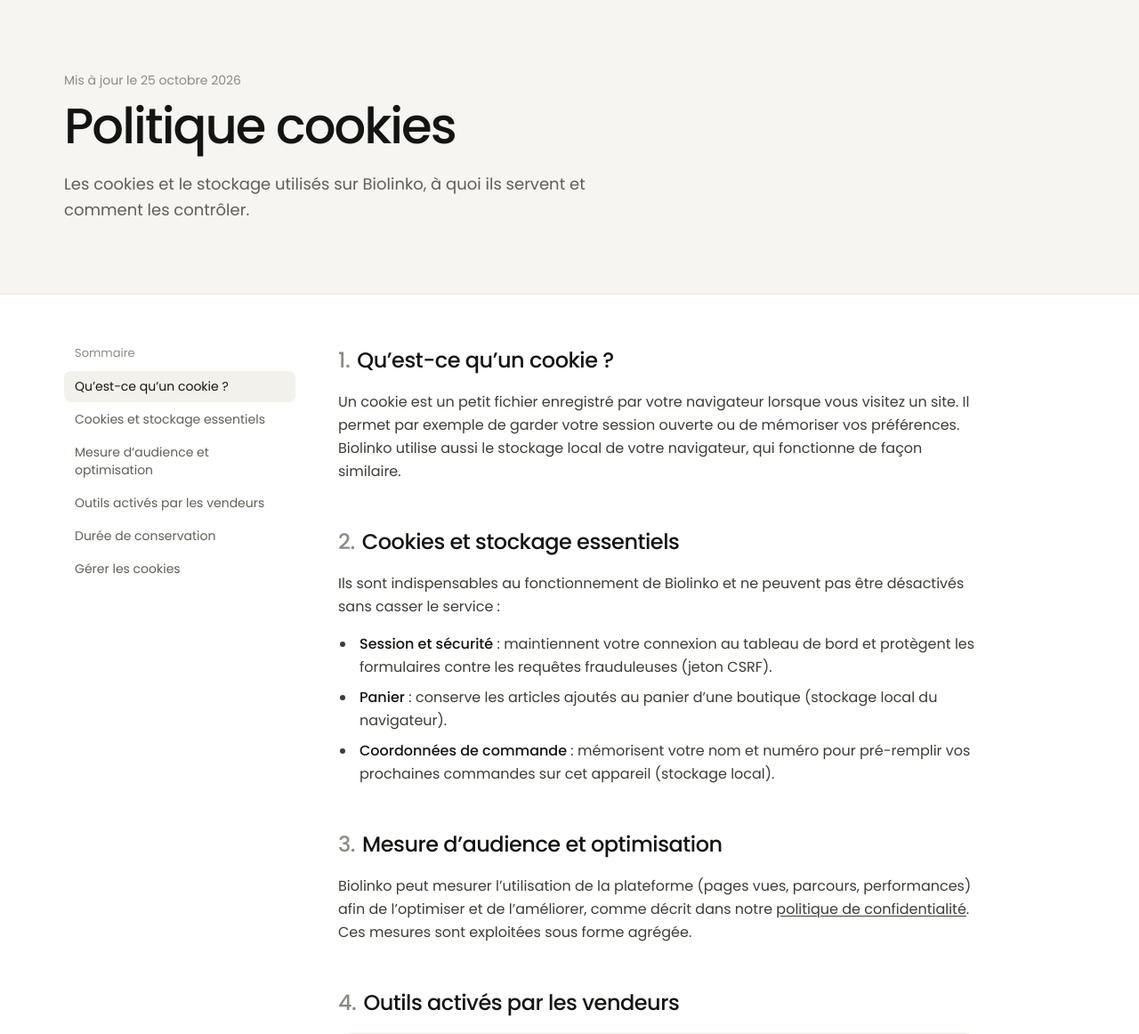
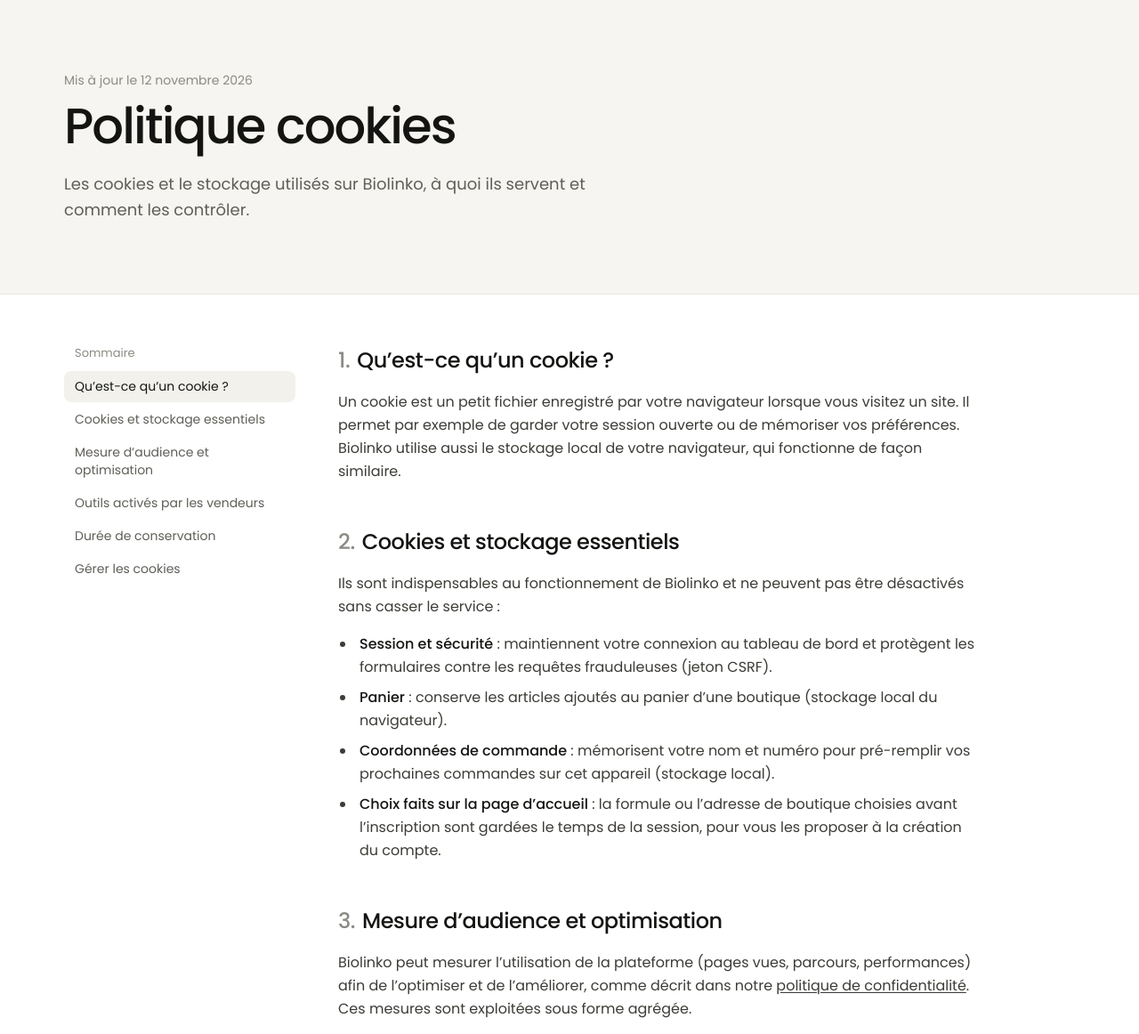
Before and after one commit to Franck-Dimitri/biolinko, a Laravel app: page /politique-des-cookies in a window 1280 px wide. Shown: the part 65-1227 px from the top of the page at 89% size. Run offline with Laravel 12, Linux system fonts and the light colour scheme; style sheets or scripts are compiled from the project's sources; some libraries are stand-ins or nearby versions.

Commit message:
docs(legal): CGU, confidentialité et cookies à jour des fonctionnalités actuelles

```diff
--- a/resources/js/Pages/Legal/Cookies.jsx
+++ b/resources/js/Pages/Legal/Cookies.jsx
@@ -19,6 +19,7 @@ const sections = [
                     <li><strong>Session et sécurité</strong> : maintiennent votre connexion au tableau de bord et protègent les formulaires contre les requêtes frauduleuses (jeton CSRF).</li>
                     <li><strong>Panier</strong> : conserve les articles ajoutés au panier d’une boutique (stockage local du navigateur).</li>
                     <li><strong>Coordonnées de commande</strong> : mémorisent votre nom et numéro pour pré-remplir vos prochaines commandes sur cet appareil (stockage local).</li>
+                    <li><strong>Choix faits sur la page d’accueil</strong> : la formule ou l’adresse de boutique choisies avant l’inscription sont gardées le temps de la session, pour vous les proposer à la création du compte.</li>
                 </ul>
             </>
         ),
@@ -68,7 +69,7 @@ export default function Cookies() {
         <LegalLayout
             title="Politique cookies"
             intro="Les cookies et le stockage utilisés sur Biolinko, à quoi ils servent et comment les contrôler."
-            updatedAt="25 octobre 2026"
+            updatedAt="12 novembre 2026"
             sections={sections}
         />
     );
--- a/resources/js/Pages/Legal/Privacy.jsx
+++ b/resources/js/Pages/Legal/Privacy.jsx
@@ -11,15 +11,18 @@ const sections = [
                 <p>Biolinko collecte les informations nécessaires au fonctionnement de la plateforme : création de boutique, vente en ligne, encaissement et suivi des commandes.</p>
                 <p><strong>Vendeurs :</strong></p>
                 <ul>
-                    <li>nom, adresse e-mail, mot de passe (stocké sous forme chiffrée) et numéro WhatsApp ;</li>
+                    <li>nom, adresse e-mail (confirmée par un code), mot de passe (stocké sous forme hachée) et numéro WhatsApp ;</li>
                     <li>informations de la boutique : nom, logo, description, ville, produits, prix et stocks ;</li>
                     <li>numéro Mobile Money utilisé pour les retraits et les abonnements ;</li>
-                    <li>historique des ventes, factures, abonnements et retraits.</li>
+                    <li>historique des ventes, factures, remboursements, abonnements et retraits ;</li>
+                    <li>identifiants publicitaires que le vendeur choisit d’ajouter à sa boutique (pixels Meta, TikTok, Google).</li>
                 </ul>
                 <p><strong>Acheteurs :</strong></p>
                 <ul>
-                    <li>nom, numéro de téléphone Mobile Money, ville, adresse de livraison et, si vous le fournissez, e-mail ;</li>
-                    <li>commandes passées, montants et références de paiement.</li>
+                    <li>nom, numéro de téléphone Mobile Money, <strong>numéro WhatsApp</strong>, ville, adresse de livraison et, si vous le fournissez, e-mail ;</li>
+                    <li>commandes passées (y compris celles qui n’ont pas été payées), montants, références de paiement et éventuels remboursements ;</li>
+                    <li>avis laissés sur une boutique ou un produit (nom affiché, note, commentaire) ;</li>
+                    <li>signalements de problème et échanges avec le vendeur à ce sujet.</li>
                 </ul>
                 <p><strong>Données d’utilisation :</strong> pages consultées, actions effectuées sur la plateforme (ajout au panier, commandes, vues des liens de paiement), type d’appareil et de navigateur, adresse IP, journaux techniques et temps de chargement.</p>
             </>
@@ -33,7 +36,8 @@ const sections = [
                 <ul>
                     <li><strong>Fournir le service :</strong> afficher les boutiques, enregistrer les commandes, générer factures et reçus, permettre au vendeur de livrer.</li>
                     <li><strong>Traiter les paiements :</strong> transmettre la demande de paiement Mobile Money à notre prestataire de paiement et à l’opérateur, créditer le solde du vendeur, exécuter ses retraits.</li>
-                    <li><strong>Communiquer :</strong> envoyer les confirmations de commande, reçus et notifications par e-mail ou WhatsApp, et répondre aux demandes d’assistance.</li>
+                    <li><strong>Communiquer :</strong> envoyer les confirmations de commande, factures, liens de suivi et notifications par e-mail ou WhatsApp, les rappels de commande impayée et les rappels d’échéance d’abonnement, et répondre aux demandes d’assistance.</li>
+                    <li><strong>Faciliter vos prochains achats :</strong> lorsque vous recommandez dans la même boutique avec le même numéro, votre prénom et votre ville peuvent être pré-remplis. Votre adresse n’est jamais affichée dans ce cas.</li>
                     <li><strong>Sécuriser la plateforme :</strong> prévenir la fraude, les usurpations de numéros, les contenus illicites et les abus.</li>
                     <li><strong>Améliorer et optimiser la plateforme :</strong> voir la section suivante.</li>
                     <li><strong>Respecter nos obligations légales :</strong> comptabilité, fiscalité et réponses aux autorités compétentes.</li>
@@ -67,9 +71,10 @@ const sections = [
             <>
                 <p>Biolinko <strong>ne vend pas et ne loue pas</strong> vos données personnelles. Elles ne sont transmises qu’aux personnes et prestataires qui en ont besoin :</p>
                 <ul>
-                    <li><strong>Le vendeur</strong> chez qui vous commandez reçoit vos coordonnées et votre adresse pour traiter et livrer la commande. Il est responsable de l’usage qu’il en fait pour sa propre activité.</li>
-                    <li><strong>Notre prestataire de paiement</strong> et les <strong>opérateurs Mobile Money</strong> (MTN, Orange) reçoivent le numéro et le montant nécessaires au paiement.</li>
-                    <li><strong>Nos prestataires techniques</strong> (hébergement, envoi d’e-mails, messagerie WhatsApp) agissent sur nos instructions.</li>
+                    <li><strong>Le vendeur</strong> chez qui vous commandez reçoit vos coordonnées (nom, numéros, adresse) pour traiter et livrer la commande. Il peut aussi vous recontacter au sujet d’une commande non payée et vous envoyer ses nouveautés par WhatsApp. Il est responsable de l’usage qu’il fait de ces données pour sa propre activité ; vous pouvez lui demander à tout moment d’arrêter de vous écrire.</li>
+                    <li><strong>Notre prestataire de paiement</strong> et les <strong>opérateurs Mobile Money</strong> (MTN, Orange) reçoivent le numéro et le montant nécessaires au paiement, au retrait ou au remboursement.</li>
+                    <li><strong>Nos prestataires techniques</strong> (hébergement, envoi d’e-mails, messagerie WhatsApp officielle de Meta) agissent sur nos instructions.</li>
+                    <li><strong>Les services publicitaires</strong> (Meta, TikTok, Google) si le vendeur a activé leurs outils sur sa boutique : voir la <a href="/politique-des-cookies" className="underline underline-offset-2">politique cookies</a>.</li>
                     <li><strong>Les autorités</strong> lorsque la loi nous y oblige.</li>
                 </ul>
             </>
@@ -120,7 +125,7 @@ export default function Privacy() {
         <LegalLayout
             title="Politique de confidentialité"
             intro="Quelles données Biolinko collecte, pourquoi, avec qui elles sont partagées et comment vous gardez la main dessus."
-            updatedAt="25 octobre 2026"
+            updatedAt="12 novembre 2026"
             sections={sections}
         />
     );
--- a/resources/js/Pages/Legal/Terms.jsx
+++ b/resources/js/Pages/Legal/Terms.jsx
@@ -17,8 +17,9 @@ const sections = [
         title: 'Compte vendeur',
         body: (
             <>
-                <p>Pour ouvrir une boutique, le vendeur fournit des informations exactes (nom, e-mail, numéro WhatsApp) et valide son adresse e-mail.</p>
-                <p>Il est responsable de la confidentialité de ses identifiants : toute action réalisée depuis son compte est réputée faite par lui.</p>
+                <p>Pour ouvrir une boutique, le vendeur fournit des informations exactes : nom, adresse e-mail et <strong>numéro WhatsApp</strong> (obligatoire, il sert à l’alerter de ses ventes et à l’assister). Il confirme son adresse e-mail avec un code reçu par e-mail.</p>
+                <p>Chaque compte dispose d’une seule boutique, accessible à une adresse de la forme <strong>biolinko.link/nom-de-la-boutique</strong>. Une adresse choisie à l’inscription est attribuée si elle est libre ; à défaut, une adresse proche est proposée. Certaines adresses sont réservées au fonctionnement de la plateforme.</p>
+                <p>Le vendeur est responsable de la confidentialité de ses identifiants : toute action réalisée depuis son compte est réputée faite par lui.</p>
             </>
         ),
     },
@@ -52,6 +53,22 @@ const sections = [
         ),
     },
     {
+        id: 'commandes',
+        title: 'Commandes, livraison et remboursements',
+        body: (
+            <>
+                <ul>
+                    <li><strong>Commande :</strong> l’acheteur indique son nom, son numéro Mobile Money, son <strong>numéro WhatsApp</strong>, sa ville et son adresse de livraison. Il reçoit un lien de suivi et une facture établie au nom du vendeur.</li>
+                    <li><strong>Livraison :</strong> le vendeur fixe librement ses frais de livraison (par ville, livraison offerte à partir d’un montant, ou à convenir). Ces frais lui reviennent intégralement et ne supportent pas de commission.</li>
+                    <li><strong>Acompte :</strong> si le vendeur l’active, l’acheteur peut payer une partie en ligne et le reste en espèces au livreur. La commission porte sur la totalité de la vente et est prélevée sur la part payée en ligne.</li>
+                    <li><strong>Codes promo et promotions :</strong> les réductions sont définies par le vendeur, qui en fixe les conditions et la durée.</li>
+                    <li><strong>Remboursement :</strong> le vendeur peut rembourser tout ou partie d’une vente payée en ligne. Le montant est renvoyé sur le Mobile Money de l’acheteur et débité du solde du vendeur ; la commission correspondante est annulée en proportion. Les frais de paiement Mobile Money payés par l’acheteur ne sont pas remboursés.</li>
+                    <li><strong>Commandes impayées :</strong> une commande non payée peut faire l’objet de rappels, puis être annulée automatiquement après un délai.</li>
+                </ul>
+            </>
+        ),
+    },
+    {
         id: 'abonnements',
         title: 'Abonnements',
         body: (
@@ -60,7 +77,9 @@ const sections = [
                 <ul>
                     <li>Durées proposées : 1 mois, 1 an (−15 %) ou 2 ans (−20 %), payées en une fois par Mobile Money.</li>
                     <li>Un plan en cours peut être prolongé à tout moment : la nouvelle durée s’ajoute à l’échéance actuelle.</li>
-                    <li>L’abonnement n’est pas renouvelé automatiquement. À son échéance, la boutique repasse sur les limites du plan Starter.</li>
+                    <li><strong>Renouvellement automatique :</strong> par défaut, à l’échéance, un mois du même plan est payé automatiquement depuis le solde Biolinko du vendeur, s’il est suffisant. Le vendeur est prévenu <strong>7, 4 et 2 jours</strong> avant l’échéance.</li>
+                    <li>Le vendeur peut <strong>désactiver le renouvellement automatique</strong> à tout moment depuis son espace et payer lui-même, par Mobile Money ou avec son solde.</li>
+                    <li>Si le solde est insuffisant, le prélèvement est retenté pendant quelques jours. Sans paiement, la boutique repasse sur les limites du plan Starter, sans perte de ses données.</li>
                     <li>Les sommes payées pour une période commencée ne sont pas remboursables, sauf erreur de notre part.</li>
                 </ul>
             </>
@@ -79,6 +98,16 @@ const sections = [
                     <li>toute arnaque, hameçonnage ou usurpation d’identité.</li>
                 </ul>
                 <p>En cas de manquement, Biolinko peut suspendre la boutique, bloquer le compte et retenir à titre conservatoire les fonds liés aux ventes litigieuses.</p>
+            </>
+        ),
+    },
+    {
+        id: 'avis',
+        title: 'Avis clients',
+        body: (
+            <>
+                <p>Les acheteurs peuvent laisser un avis (note et commentaire) sur une boutique ou un produit. L’avis doit être sincère, porter sur une expérience réelle et respecter les règles de la section précédente.</p>
+                <p>Le vendeur peut mettre en avant ou retirer les avis publiés sur sa boutique. Biolinko peut supprimer un avis manifestement faux, injurieux ou illicite.</p>
             </>
         ),
     },
@@ -130,7 +159,7 @@ export default function Terms() {
         <LegalLayout
             title="Conditions d’utilisation"
             intro="Les règles qui encadrent l’utilisation de Biolinko par les vendeurs et les acheteurs."
-            updatedAt="26 octobre 2026"
+            updatedAt="12 novembre 2026"
             sections={sections}
         />
     );
```
